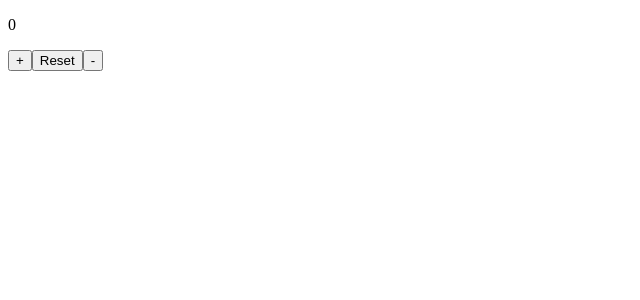
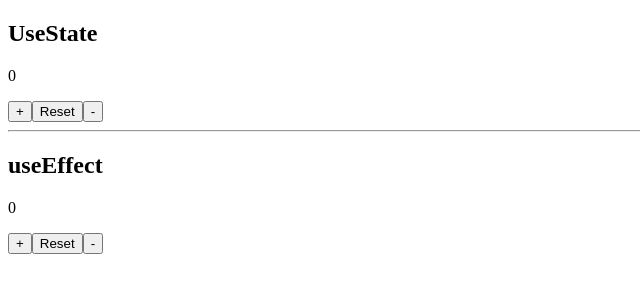
Before and after one commit to abiaqiou/react-demo, a React (Create React App) app: page / in a window 1280 px wide. Shown: the top 300 px of the page, without its empty margins (0-640 px from the left). Built offline with nearby package versions, Linux system fonts and the light colour scheme.

Commit message:
add useEffect

```diff
--- a/src/App.js
+++ b/src/App.js
@@ -1,9 +1,12 @@
+import UseEffect from './native_hooks/useEffect'
 import UseState from './native_hooks/useState'
 
 function App() {
   return (
     <div className="App">
       <UseState />
+      <hr />
+      <UseEffect />
     </div>
   )
 }
--- /dev/null
+++ b/src/native_hooks/useEffect.js
@@ -0,0 +1,41 @@
+import { useEffect, useState } from 'react'
+
+const UseEffect = () => {
+  const [count, setCount] = useState(0)
+
+  useEffect(() => {
+    console.log('deps is undefined, useEffect callback start')
+
+    return () => {
+      console.log('deps is undefined, useEffect callback return')
+    }
+  })
+
+  useEffect(() => {
+    console.log('deps is [], useEffect callback start')
+
+    return () => {
+      console.log('deps is [], useEffect callback return')
+    }
+  }, [])
+
+  useEffect(() => {
+    console.log('deps is count, useEffect callback start')
+
+    return () => {
+      console.log('deps is count, useEffect callback return')
+    }
+  }, [count])
+
+  return (
+    <div>
+      <h2>useEffect</h2>
+      <p>{count}</p>
+      <button onClick={() => setCount(count + 1)}>+</button>
+      <button onClick={() => setCount(0)}>Reset</button>
+      <button onClick={() => setCount(count - 1)}>-</button>
+    </div>
+  )
+}
+
+export default UseEffect
--- a/src/native_hooks/useState.js
+++ b/src/native_hooks/useState.js
@@ -24,6 +24,7 @@ const UseState = () => {
   }
   return (
     <div>
+      <h2>UseState</h2>
       <p>{count}</p>
       <button onClick={addCount}>+</button>
       <button onClick={() => setCount(0)}>Reset</button>
```
